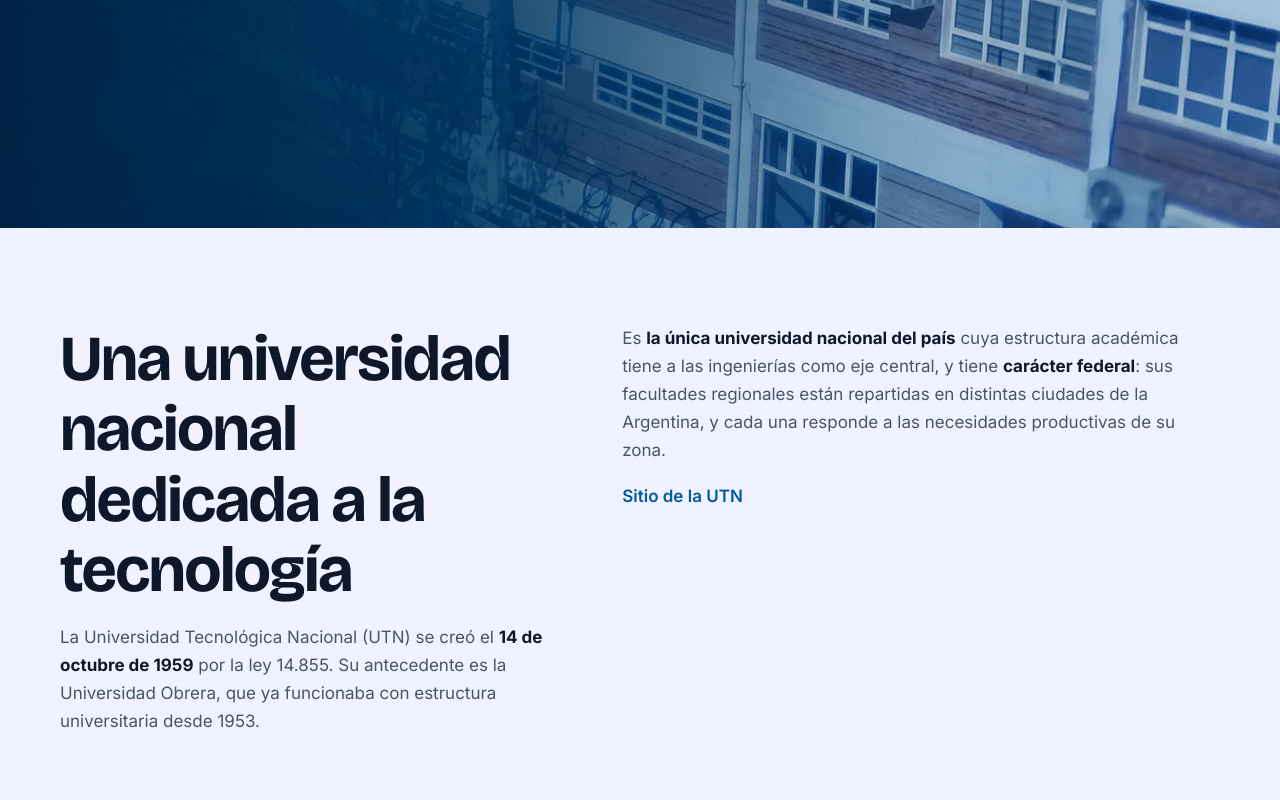
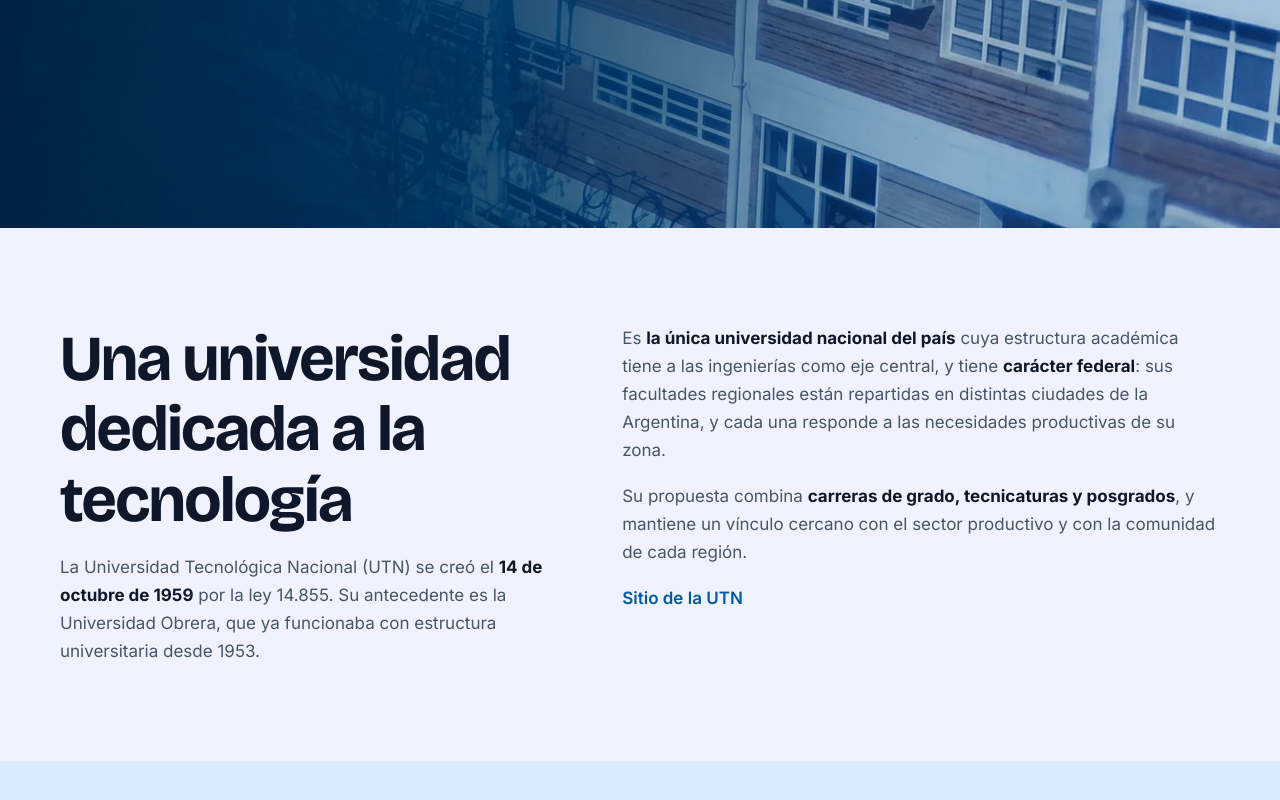
Before and after one commit to Sergiotsk/TFI, a Next.js app in the folder src/apps/web/: page /institucion in a window 1280 px wide. Shown: the part 572-1372 px from the top of the page. Built offline with nearby package versions, Linux system fonts and the light colour scheme; no server answers.

Commit message:
Se modifica titulo y se agrega parrafo

```diff
--- a/src/apps/web/app/(landing)/institucion/page.tsx
+++ b/src/apps/web/app/(landing)/institucion/page.tsx
@@ -49,7 +49,7 @@ export default function Institucion() {
       <section className="section" aria-labelledby="utn-titulo">
         <div className="container split">
           <div className="split__intro reveal reveal--izq">
-            <h2 id="utn-titulo">Una universidad nacional dedicada a la tecnología</h2>
+            <h2 id="utn-titulo">Una universidad dedicada a la tecnología</h2>
             <p>
               La Universidad Tecnológica Nacional (UTN) se creó el{' '}
               <strong>14 de octubre de 1959</strong> por la ley 14.855. Su antecedente es la
@@ -62,6 +62,10 @@ export default function Institucion() {
               tiene a las ingenierías como eje central, y tiene <strong>carácter federal</strong>:
               sus facultades regionales están repartidas en distintas ciudades de la Argentina, y
               cada una responde a las necesidades productivas de su zona.
+            </p>
+            <p>
+              Su propuesta combina <strong>carreras de grado, tecnicaturas y posgrados</strong>, y
+              mantiene un vínculo cercano con el sector productivo y con la comunidad de cada región.
             </p>
             <p>
               <a className="enlace" href={UTN_SITIO} target="_blank" rel="noopener">
```
